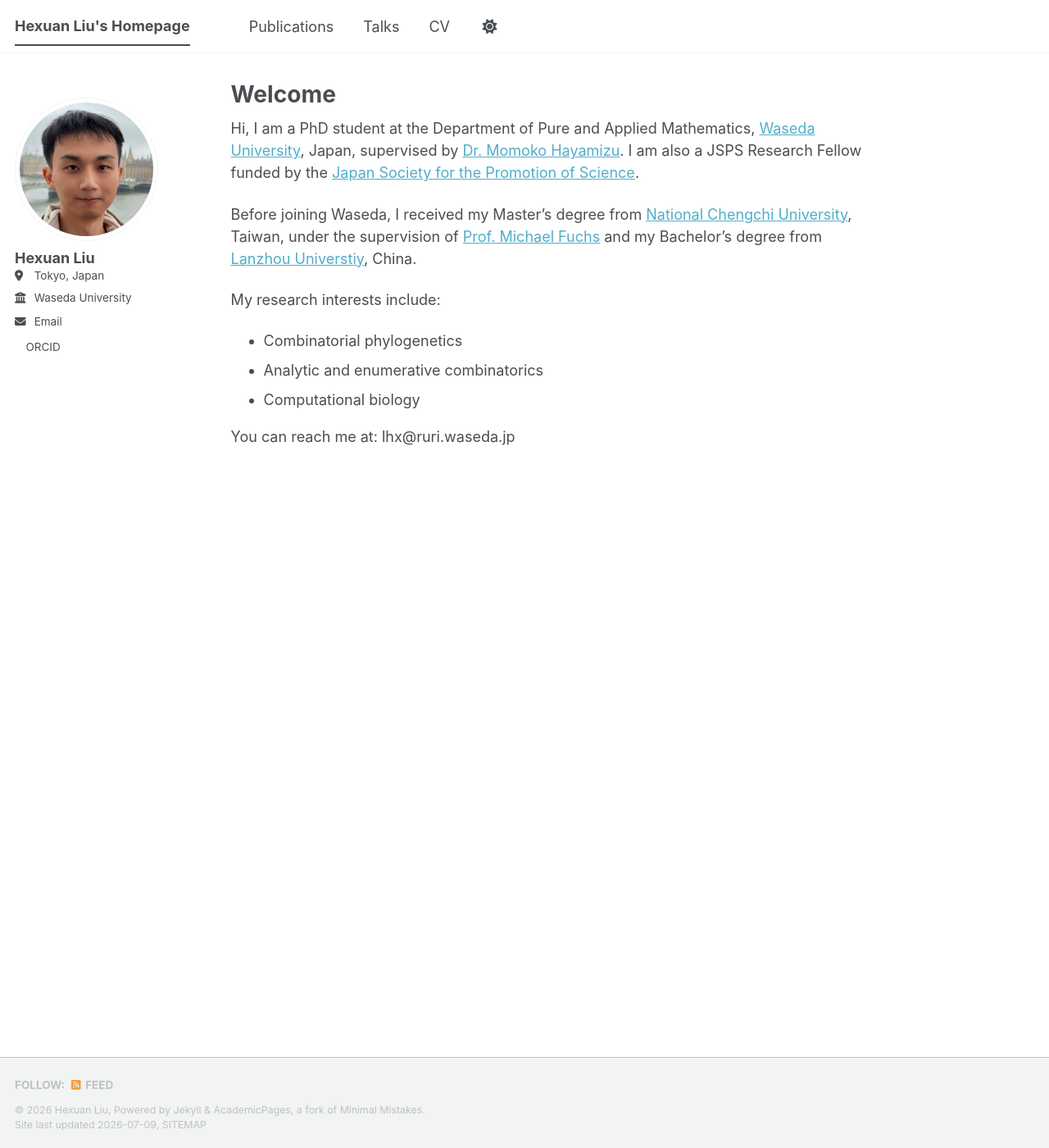
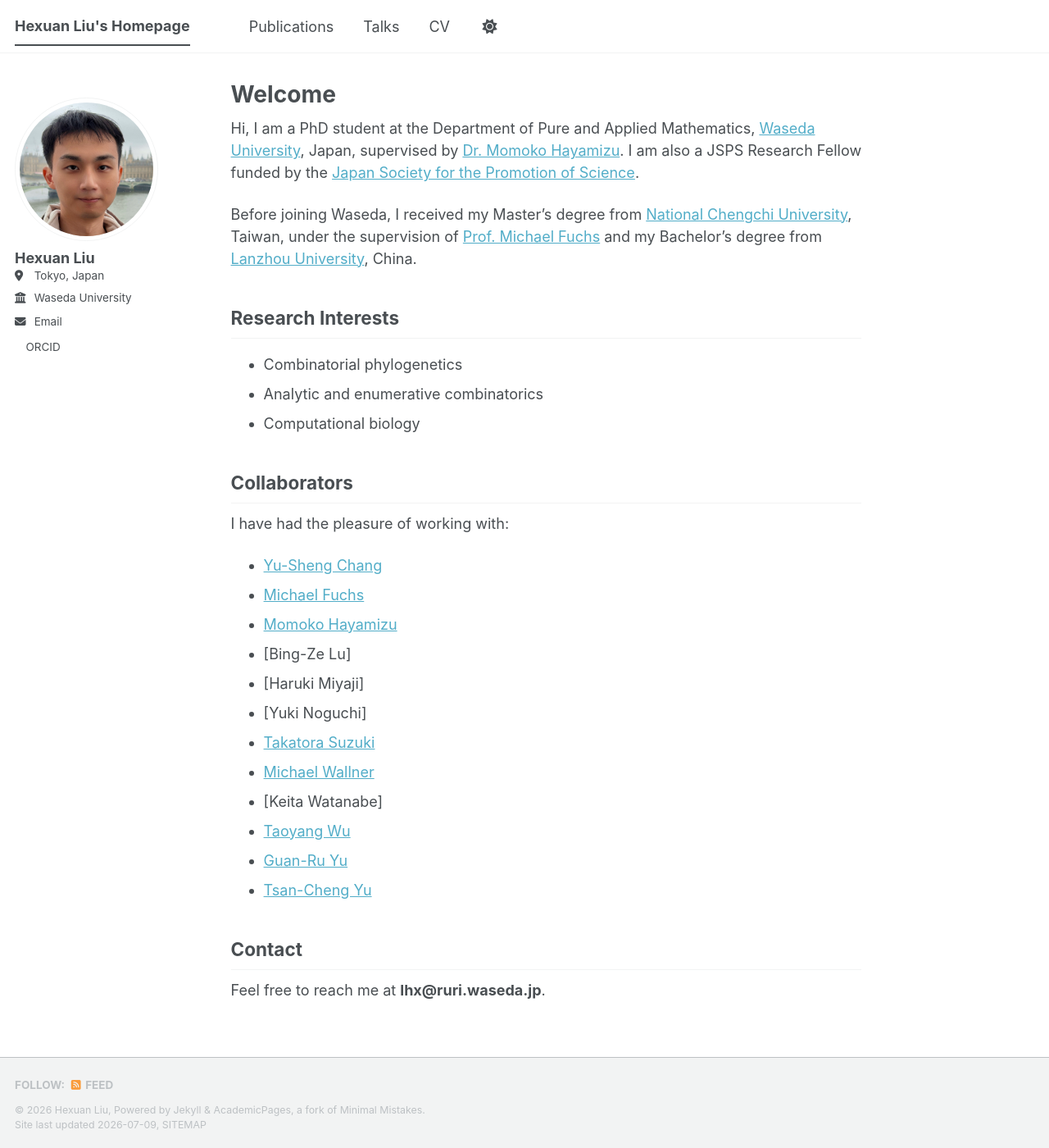
Before and after one commit to Hexuan-Liu/hexuan-liu.github.io, a Jekyll site: the page built from _pages/about.md, in a window 1280 px wide and 1400 px high. Shown: the whole window at 82% size. Built offline with Jekyll 4.4.1, drawn with Linux system fonts in a browser that asks for light colours; a style sheet for code colours, icons or effects is not loaded.

Commit message:
Enhance about page with new sections
Added sections for Research Interests, Collaborators, and Contact information.

```diff
--- a/_pages/about.md
+++ b/_pages/about.md
@@ -8,11 +8,31 @@ redirect_from:
 ---
 Hi, I am a PhD student at the Department of Pure and Applied Mathematics, [Waseda University](https://www.waseda.jp/top/en/), Japan, supervised by [Dr. Momoko Hayamizu](https://researchmap.jp/momoko_hayamizu?lang=en). I am also a JSPS Research Fellow funded by the [Japan Society for the Promotion of Science](https://www.jsps.go.jp/english/).
 
-Before joining Waseda, I received my Master's degree from [National Chengchi University](https://www.nccu.edu.tw/index.php?Lang=en), Taiwan, under the supervision of [Prof. Michael Fuchs](https://web.math.nccu.edu.tw/mfuchs/) and my Bachelor's degree from [Lanzhou Universtiy](https://global.lzu.edu.cn/), China.
+Before joining Waseda, I received my Master's degree from [National Chengchi University](https://www.nccu.edu.tw/index.php?Lang=en), Taiwan, under the supervision of [Prof. Michael Fuchs](https://web.math.nccu.edu.tw/mfuchs/) and my Bachelor's degree from [Lanzhou University](https://global.lzu.edu.cn/), China.
 
-My research interests include:
+## Research Interests
+
 - Combinatorial phylogenetics
 - Analytic and enumerative combinatorics
 - Computational biology
 
-You can reach me at: lhx@ruri.waseda.jp
+## Collaborators
+
+I have had the pleasure of working with:
+
+- [Yu-Sheng Chang](链接)
+- [Michael Fuchs](https://web.math.nccu.edu.tw/mfuchs/)
+- [Momoko Hayamizu](https://researchmap.jp/momoko_hayamizu?lang=en)
+- [Bing-Ze Lu]
+- [Haruki Miyaji]
+- [Yuki Noguchi]
+- [Takatora Suzuki](https://researchmap.jp/takatora-suzuki?lang=en)
+- [Michael Wallner](https://dmg.tuwien.ac.at/mwallner/)
+- [Keita Watanabe]
+- [Taoyang Wu](https://sites.google.com/site/taoyangwu/home?authuser=0)
+- [Guan-Ru Yu](https://sites.google.com/site/guanruyu0127/)
+- [Tsan-Cheng Yu](https://sites.google.com/view/tsanchengyu)
+
+## Contact
+
+Feel free to reach me at **lhx@ruri.waseda.jp**.
```
